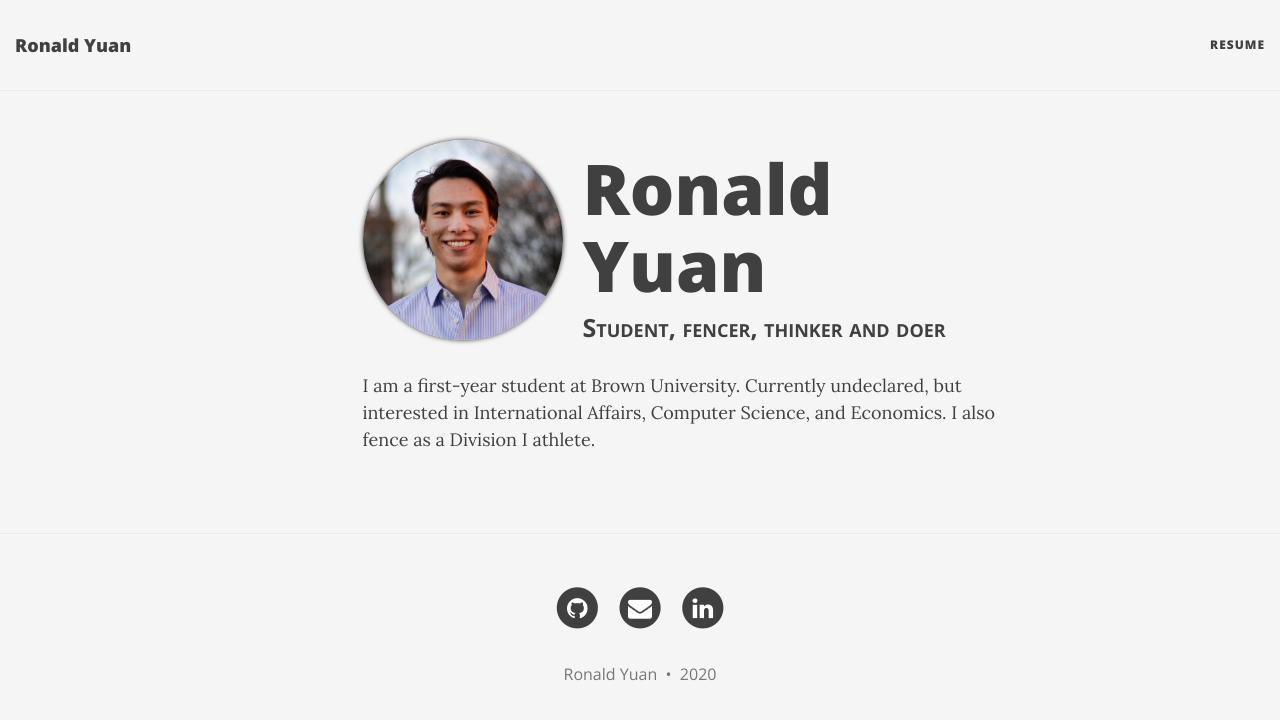
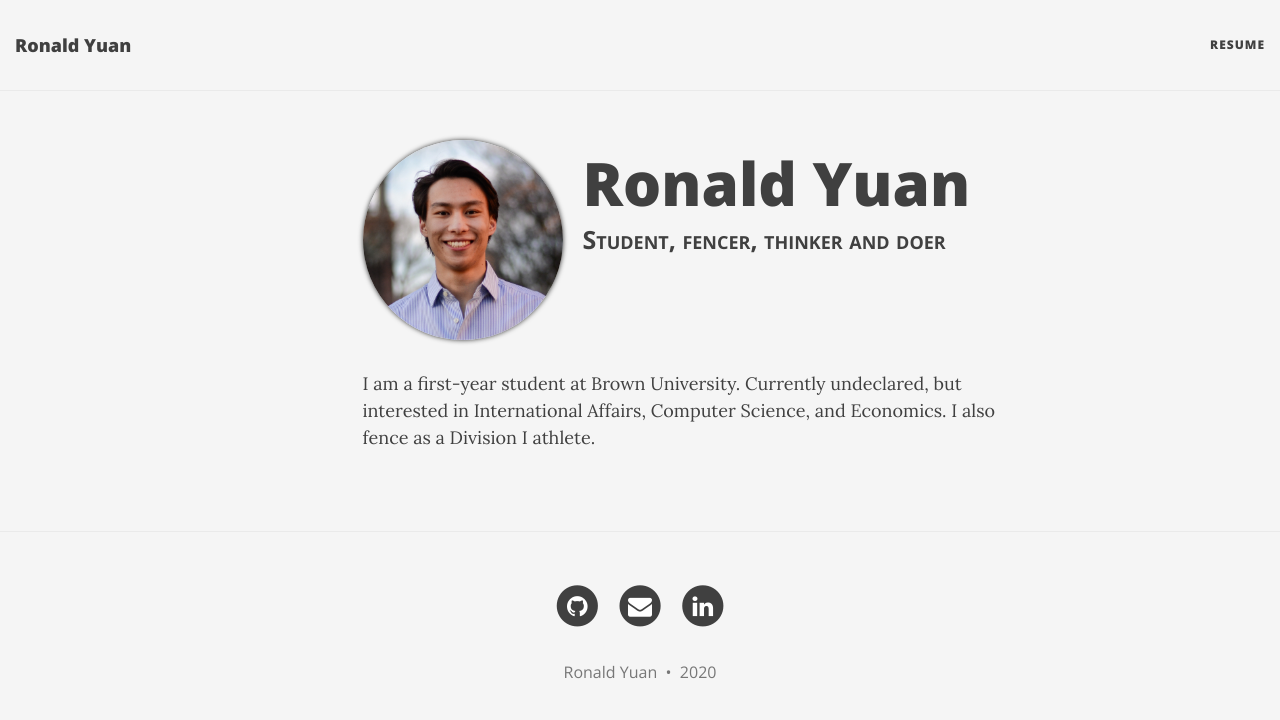
Before and after one commit to ronaldyuan/ronaldyuan.github.io, a Jekyll site: the page built from index.html, in a window 1280 px wide. Shown: the top 720 px of the page. Built offline with Jekyll 4.4.1, drawn with Linux system fonts in a browser that asks for light colours; nearby versions of some CDN libraries; the list of posts is cut into pages by our own code.

Commit message:
google + font size

```diff
--- a/_config.yml
+++ b/_config.yml
@@ -106,7 +106,7 @@ share-links-active:
 #disqus: ""
 
 # Fill in your Google Analytics ID to track your website using GA
-#google_analytics: ""
+google_analytics: "UA-159058295-1"
 
 # Google Tag Manager ID
 #gtm: ""
--- a/css/customcss.css
+++ b/css/customcss.css
@@ -52,7 +52,7 @@
     }
 
     .index-page h1 {
-        font-size: 70px;
+        font-size: 60px;
     }
 
     .index-page h2 {
```
